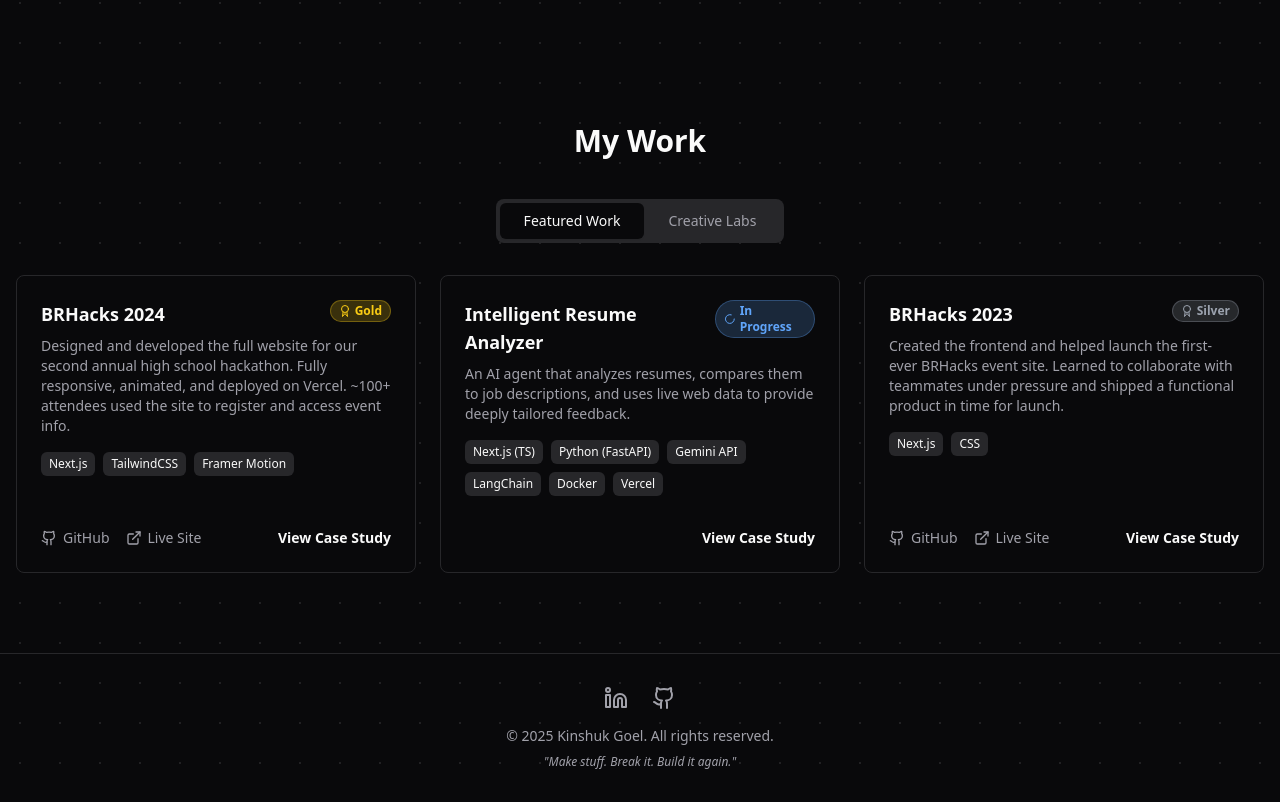
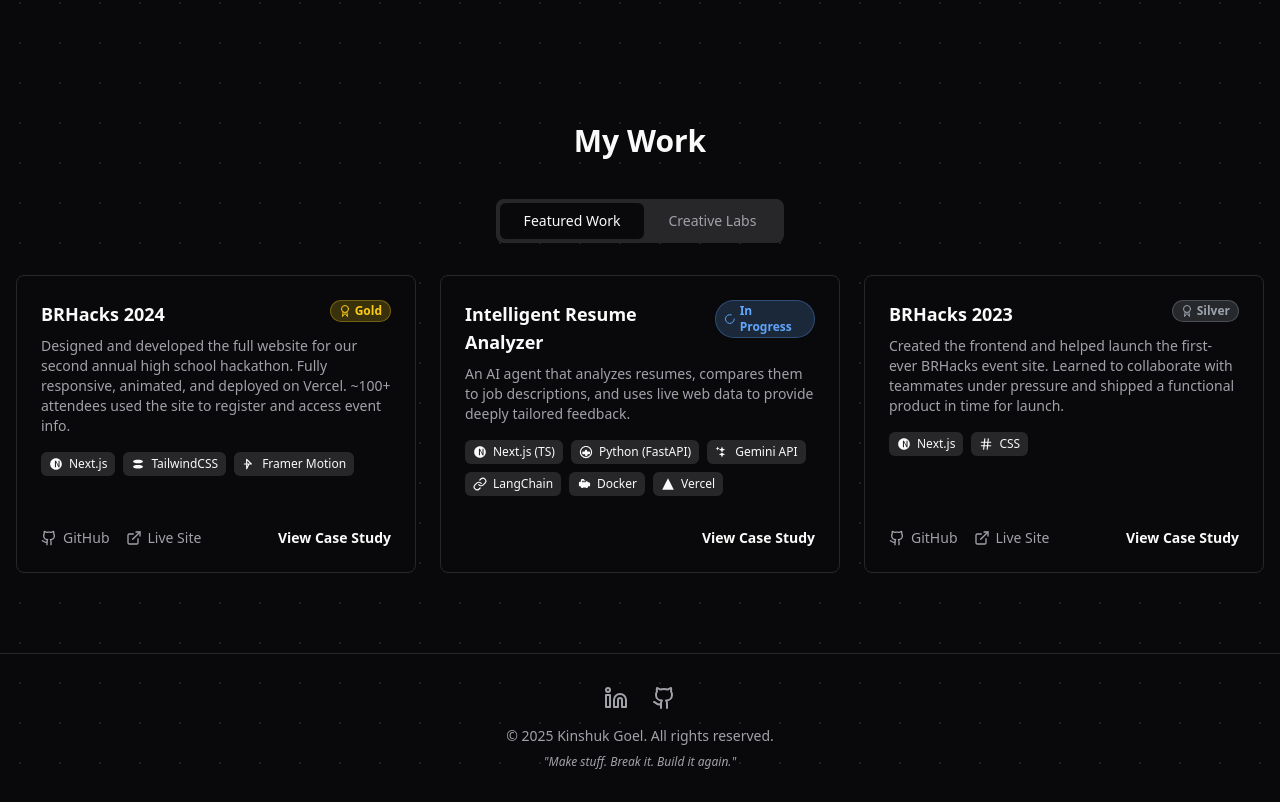
Before and after one commit to shuknuk/shukdev, a React (Vite) app: page / in a window 1280 px wide. Shown: the part 697-1499 px from the top of the page. Built offline with nearby package versions, Linux system fonts and the light colour scheme.

Commit message:
Add technology icons to project cards

```diff
--- a/components/Projects.tsx
+++ b/components/Projects.tsx
@@ -1,7 +1,7 @@
 
 import React, { useState, useRef, useEffect } from 'react';
 import { Project } from '../types';
-import { PROJECTS_DATA, ICONS } from '../constants';
+import { PROJECTS_DATA, ICONS, getTechIconComponent } from '../constants';
 
 type Tab = 'Featured Work' | 'Creative Labs';
 
@@ -103,9 +103,15 @@ const ProjectCard: React.FC<{ project: Project; onCaseStudyClick: () => void }>
         </div>
         <p className="text-muted-foreground text-sm mb-4">{project.description}</p>
         <div className="flex flex-wrap gap-2 mb-4">
-          {project.tech.map((t) => (
-            <span key={t} className="px-2 py-1 text-xs bg-secondary text-secondary-foreground rounded-md">{t}</span>
-          ))}
+          {project.tech.map((t) => {
+            const IconComponent = getTechIconComponent(t);
+            return (
+              <div key={t} className="flex items-center gap-1.5 px-2 py-1 text-xs bg-secondary text-secondary-foreground rounded-md">
+                {IconComponent && <IconComponent className="w-3.5 h-3.5" />}
+                <span>{t}</span>
+              </div>
+            );
+          })}
         </div>
       </div>
       <div className="mt-auto pt-4 flex items-center justify-between">
--- a/constants.tsx
+++ b/constants.tsx
@@ -113,6 +113,119 @@ export const PROJECTS_DATA: Project[] = [
   },
 ];
 
+export const TECH_ICONS: { [key: string]: (props: React.SVGProps<SVGSVGElement>) => JSX.Element } = {
+  nextjs: (props) => (
+    <svg viewBox="0 0 24 24" fill="currentColor" {...props}>
+        <path d="M12 2C6.48 2 2 6.48 2 12s4.48 10 10 10 10-4.48 10-10S17.52 2 12 2zm4.18 15.41L12 8.88v8.53h-1.85V6.59h1.9l4.22 8.53V6.59h1.83v10.82h-1.82z" />
+    </svg>
+  ),
+  tailwindcss: (props) => (
+    <svg viewBox="0 0 24 24" fill="currentColor" {...props}>
+      <path d="M12.001,4.5C7.228,4.5,3.5,5.645,3.5,7.563c0,1.917,3.728,3.062,8.501,3.062 c4.771,0,8.5-1.145,8.5-3.062C20.5,5.645,16.772,4.5,12.001,4.5z M12.001,13.5c-4.773,0-8.5,1.145-8.5,3.063 c0,1.917,3.727,3.062,8.5,3.062c4.771,0,8.5-1.145,8.5-3.062C20.5,14.645,16.772,13.5,12.001,13.5z"/>
+    </svg>
+  ),
+  'framer-motion': (props) => (
+    <svg viewBox="0 0 24 24" fill="none" stroke="currentColor" strokeWidth="2" strokeLinecap="round" strokeLinejoin="round" {...props}>
+      <path d="M4 12h8l-4 8V4l8 8H8"/>
+    </svg>
+  ),
+  python: (props) => (
+    <svg viewBox="0 0 24 24" fill="currentColor" {...props}>
+      <path d="M17.5 11H14v-1c0-1.1-.9-2-2-2s-2 .9-2 2v1H7.5c-1.1 0-2 .9-2 2v1c0 1.1.9 2 2 2h3v1c0 1.1.9 2 2 2s2-.9 2-2v-1h2.5c1.1 0 2-.9 2-2v-1c0-1.1-.9-2-2-2zM12 1.5c-5.79 0-10.5 4.71-10.5 10.5s4.71 10.5 10.5 10.5 10.5-4.71 10.5-10.5S17.79 1.5 12 1.5zm0 19c-4.68 0-8.5-3.82-8.5-8.5S7.32 3.5 12 3.5s8.5 3.82 8.5 8.5-3.82 8.5-8.5 8.5z"/>
+    </svg>
+  ),
+  fastapi: (props) => (
+    <svg viewBox="0 0 24 24" fill="currentColor" {...props}><path d="M7 2v11h3v9l7-12h-4l4-8z" /></svg>
+  ),
+  gemini: (props) => (
+    <svg xmlns="http://www.w3.org/2000/svg" viewBox="0 0 24 24" fill="currentColor" {...props}>
+      <path d="M12 2.5l1.5 4l4 1.5l-4 1.5l-1.5 4l-1.5-4l-4-1.5l4-1.5l1.5-4M12 21.5l-1.5-4l-4-1.5l4-1.5l1.5-4l1.5 4l4 1.5l-4 1.5l-1.5 4M4.5 9.5l-1-2.5l-2.5-1l2.5-1l1-2.5l1 2.5l2.5 1l-2.5 1l-1 2.5z" />
+    </svg>
+  ),
+  langchain: (props) => (
+    <svg xmlns="http://www.w3.org/2000/svg" width="24" height="24" viewBox="0 0 24 24" fill="none" stroke="currentColor" strokeWidth="2" strokeLinecap="round" strokeLinejoin="round" {...props}>
+      <path d="M10 13a5 5 0 0 0 7.54.54l3-3a5 5 0 0 0-7.07-7.07l-1.72 1.72"/>
+      <path d="M14 11a5 5 0 0 0-7.54-.54l-3 3a5 5 0 0 0 7.07 7.07l1.72-1.72"/>
+    </svg>
+  ),
+  docker: (props) => (
+    <svg viewBox="0 0 24 24" fill="currentColor" {...props}>
+      <path d="M22.12,10.64a1.86,1.86,0,0,0-1.87-1.59H18.73V8.81a1.86,1.86,0,0,0-1.87-1.59H15.34V7a1.86,1.86,0,0,0-1.87-1.59H12.6V5.15A1.86,1.86,0,0,0,10.73,3.56H8.59A1.86,1.86,0,0,0,6.72,5.15V8.18H5.15A1.86,1.86,0,0,0,3.28,9.77v4.6a1.86,1.86,0,0,0,1.87,1.59H6.2v.32a2.38,2.38,0,0,0,2.39,2.44,2.5,2.5,0,0,0,2.3-.92.83.83,0,0,0,.15-.2,2.83,2.83,0,0,0,3.31,0,.83.83,0,0,0,.15.2,2.5,2.5,0,0,0,2.3.92,2.38,2.38,0,0,0,2.39-2.44v-.32h1.43a1.86,1.86,0,0,0,1.87-1.59V12.23A1.86,1.86,0,0,0,22.12,10.64ZM8.84,8.81V6.5h1.74V8.81ZM11.1,8.81V6.5h1.74V8.81ZM13.36,8.81V6.5h1.74V8.81Z"/>
+    </svg>
+  ),
+  vercel: (props) => (<svg viewBox="0 0 24 24" fill="currentColor" {...props}><path d="M12 2L2 22h20L12 2z"/></svg>),
+  css: (props) => (
+    <svg viewBox="0 0 24 24" fill="none" stroke="currentColor" strokeWidth="2" strokeLinecap="round" strokeLinejoin="round" {...props}>
+      <line x1="4" y1="9" x2="20" y2="9"></line><line x1="4" y1="15" x2="20" y2="15"></line><line x1="10" y1="3" x2="8" y2="21"></line><line x1="16" y1="3" x2="14" y2="21"></line>
+    </svg>
+  ),
+  html: (props) => (
+    <svg viewBox="0 0 24 24" fill="none" stroke="currentColor" strokeWidth="2" strokeLinecap="round" strokeLinejoin="round" {...props}>
+      <polyline points="16 18 22 12 16 6"></polyline><polyline points="8 6 2 12 8 18"></polyline>
+    </svg>
+  ),
+  javascript: (props) => (
+    <svg viewBox="0 0 24 24" fill="currentColor" {...props}>
+      <rect width="20" height="20" x="2" y="2" rx="2" ry="2" />
+      <path fill="hsl(var(--background))" d="M9.04,15.5H7.5V9.25h1.54V15.5z M14.6,12.64c0,1.44-0.81,2.25-2.03,2.25c-0.81,0-1.44-0.41-1.67-0.99h-0.05l-0.09,0.84H9.2V9.25h1.54v0.84h0.05c0.23-0.58,0.86-0.99,1.67-0.99C13.79,9.1,14.6,9.91,14.6,11.35V12.64z M13.06,12.5c0-0.72-0.36-1.22-0.95-1.22s-0.95,0.5-0.95,1.22v1.26c0,0.72,0.36,1.22,0.95,1.22s0.95-0.5,0.95-1.22V12.5z" />
+    </svg>
+  ),
+  nodejs: (props) => (
+    <svg viewBox="0 0 24 24" fill="currentColor" {...props}>
+        <path d="M12,2.62L3.18,7.09v8.83L12,20.38l8.82-4.47V7.09Zm-.14,1.86,6.13,3.11L16,8.74,13.31,10.1l-2.45-1.28-2.69,1.38,1.4-2.81ZM5.11,8.34l5.36,2.77L8,12.39,5.55,11Zm8.34,5.43-1.42,2.83-2.69-1.38L11.8,13l2.65,1.36Zm-7.23-2L8,10.42l2.55,1.31,1.52-3.08Z"/>
+    </svg>
+  ),
+  discordjs: (props) => (
+    <svg xmlns="http://www.w3.org/2000/svg" viewBox="0 0 24 24" fill="currentColor" {...props}>
+        <path d="M20.317 4.369a1.913 1.913 0 00-2.475-.221c-.73.434-1.356.924-1.92 1.464a13.32 13.32 0 00-3.324-1.028 12.33 12.33 0 00-1.18-.088 11.8 11.8 0 00-1.18.088 13.32 13.32 0 00-3.324 1.028 12.42 12.42 0 00-1.92-1.464 1.913 1.913 0 00-2.475.221 1.89 1.89 0 00-.387 2.656c.39.684.9 1.31 1.49 1.868a12.18 12.18 0 00-2.227 3.784 1.9 1.9 0 00.73 2.226 1.93 1.93 0 002.313.111c.42-.258.82-.55 1.188-.868a10.45 10.45 0 001.986 1.25c.5.29.98.56 1.45.82a1.86 1.86 0 002.083 0c.47-.26.95-.53 1.45-.82a10.45 10.45 0 001.986-1.25c.368.318.768.61 1.188.868a1.93 1.93 0 002.313-.111 1.9 1.9 0 00.73-2.226 12.18 12.18 0 00-2.227-3.784c.59-.558 1.1-1.184 1.49-1.868a1.89 1.89 0 00-.387-2.656zm-9.31 7.237c-.89 0-1.61-.83-1.61-1.854 0-1.025.72-1.854 1.61-1.854.89 0 1.61.83 1.61 1.854 0 1.025-.72 1.854-1.61 1.854zm5.32 0c-.89 0-1.61-.83-1.61-1.854 0-1.025.72-1.854 1.61-1.854.89 0 1.61.83 1.61 1.854 0 1.025-.72 1.854-1.61 1.854z" />
+    </svg>
+  ),
+  bash: (props) => (
+    <svg viewBox="0 0 24 24" fill="none" stroke="currentColor" strokeWidth="2" strokeLinecap="round" strokeLinejoin="round" {...props}>
+      <polyline points="4 17 10 11 4 5"></polyline><line x1="12" y1="19" x2="20" y2="19"></line>
+    </svg>
+  ),
+  react: (props) => (
+    <svg viewBox="-11.5 -10.23174 23 20.46348" fill="none" stroke="currentColor" strokeWidth="1" {...props}>
+        <circle cx="0" cy="0" r="2.05" fill="currentColor"></circle>
+        <g stroke="currentColor" strokeWidth="1" fill="none">
+            <ellipse rx="11" ry="4.2"></ellipse>
+            <ellipse rx="11" ry="4.2" transform="rotate(60)"></ellipse>
+            <ellipse rx="11" ry="4.2" transform="rotate(120)"></ellipse>
+        </g>
+    </svg>
+  ),
+};
+
+export const getTechIconComponent = (tech: string): ((props: React.SVGProps<SVGSVGElement>) => JSX.Element) | null => {
+  const lowerCaseTech = tech.toLowerCase();
+  const techMap: { [key: string]: string } = {
+    'next.js': 'nextjs',
+    'tailwind': 'tailwindcss',
+    'framer motion': 'framer-motion',
+    'python': 'python',
+    'fastapi': 'fastapi',
+    'gemini': 'gemini',
+    'langchain': 'langchain',
+    'docker': 'docker',
+    'vercel': 'vercel',
+    'css': 'css',
+    'html': 'html',
+    'javascript': 'javascript',
+    'node': 'nodejs',
+    'discord': 'discordjs',
+    'bash': 'bash',
+    'react': 'react',
+  };
+
+  for (const key in techMap) {
+    if (lowerCaseTech.includes(key)) {
+      return TECH_ICONS[techMap[key]];
+    }
+  }
+  return null;
+}
+
 export const ICONS = {
     sun: (props: React.SVGProps<SVGSVGElement>) => (
         <svg xmlns="http://www.w3.org/2000/svg" width="24" height="24" viewBox="0 0 24 24" fill="none" stroke="currentColor" strokeWidth="2" strokeLinecap="round" strokeLinejoin="round" {...props}><circle cx="12" cy="12" r="4"/><path d="M12 2v2"/><path d="M12 20v2"/><path d="m4.93 4.93 1.41 1.41"/><path d="m17.66 17.66 1.41 1.41"/><path d="M2 12h2"/><path d="M20 12h2"/><path d="m6.34 17.66-1.41 1.41"/><path d="m19.07 4.93-1.41 1.41"/></svg>
```
